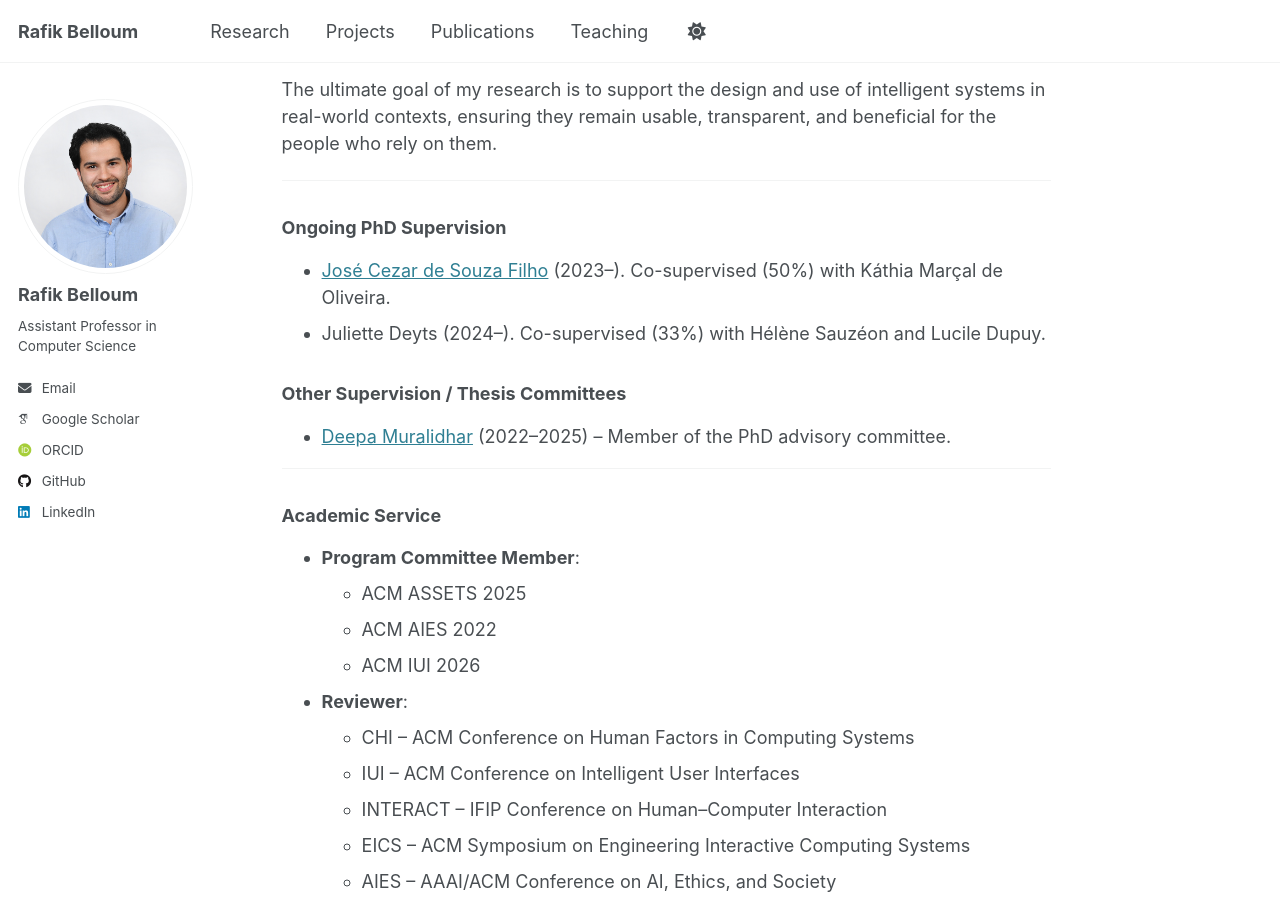
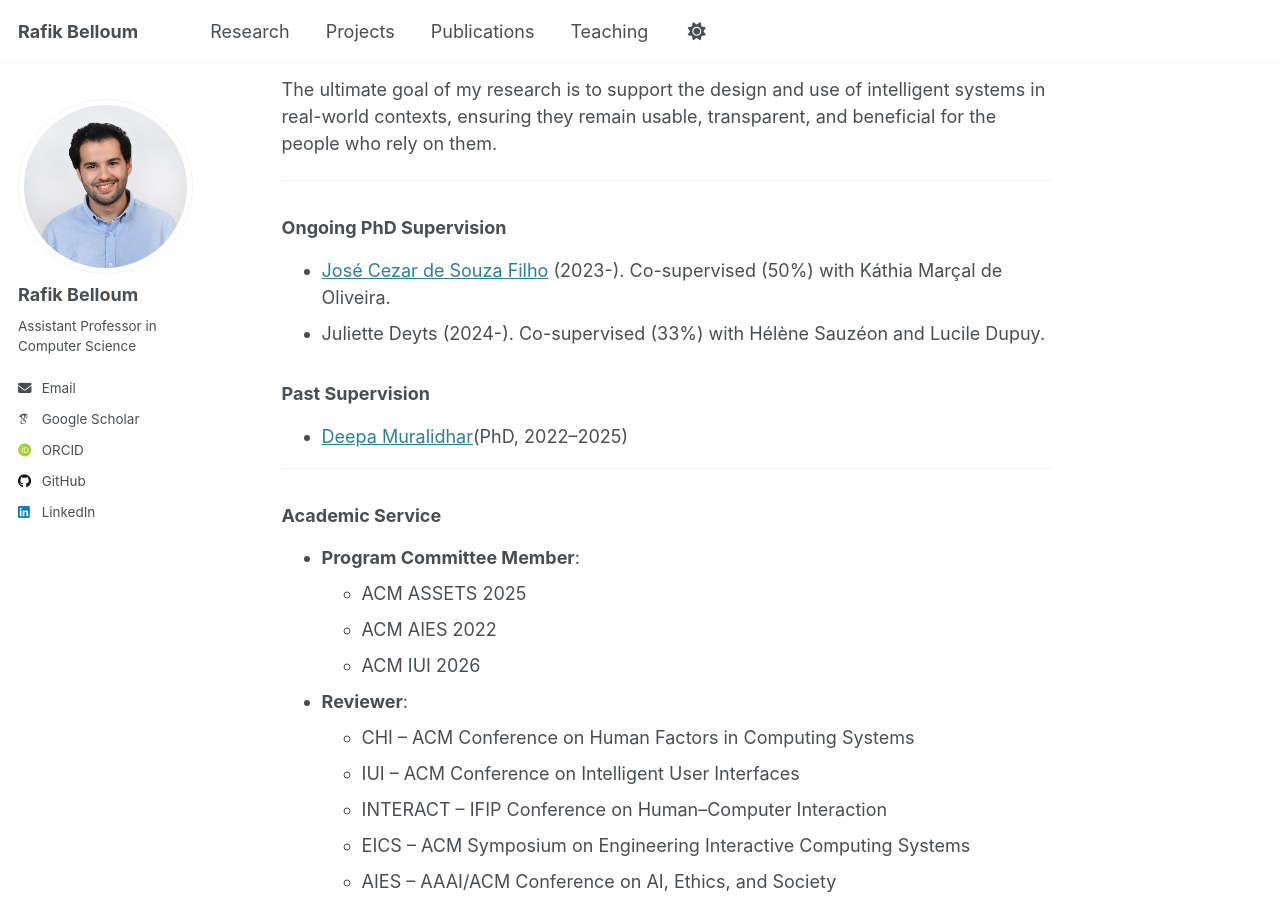
Before and after one commit to rafik-belloum/rafik-belloum.github.io, a Jekyll site: the page built from _pages/research.md, in a window 1280 px wide and 900 px high, scrolled down 472 px. Built offline with Jekyll 4.4.1, drawn with Linux system fonts in a browser that asks for light colours; some web fonts are replaced.

Commit message:
Update research.md

```diff
--- a/_pages/research.md
+++ b/_pages/research.md
@@ -32,12 +32,12 @@ I have established collaborations with cognitive psychology and gerontology team
 
 ### Ongoing PhD Supervision
 
-- [José Cezar de Souza Filho](https://www.researchgate.net/profile/Jose-Cezar-De-Souza-Filho) (2023–). Co-supervised (50%) with Káthia Marçal de Oliveira.
-- Juliette Deyts (2024–). Co-supervised (33%) with Hélène Sauzéon and Lucile Dupuy.
+- [José Cezar de Souza Filho](https://www.researchgate.net/profile/Jose-Cezar-De-Souza-Filho) (2023-). Co-supervised (50%) with Káthia Marçal de Oliveira.
+- Juliette Deyts (2024-). Co-supervised (33%) with Hélène Sauzéon and Lucile Dupuy.
 
-### Other Supervision / Thesis Committees
+### Past Supervision
 
-- [Deepa Muralidhar](https://provost.gsu.edu/2024/12/09/faculty-spotlight-deepa-muralidhar/) (2022–2025) – Member of the PhD advisory committee.
+- [Deepa Muralidhar](https://provost.gsu.edu/2024/12/09/faculty-spotlight-deepa-muralidhar/)(PhD, 2022–2025)
 
 ---
 
```
